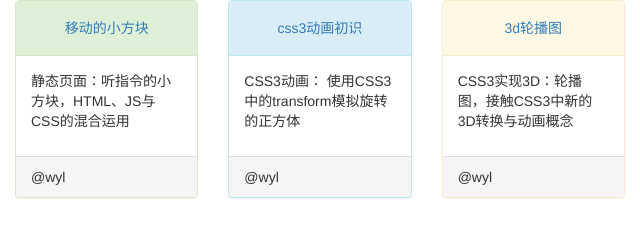
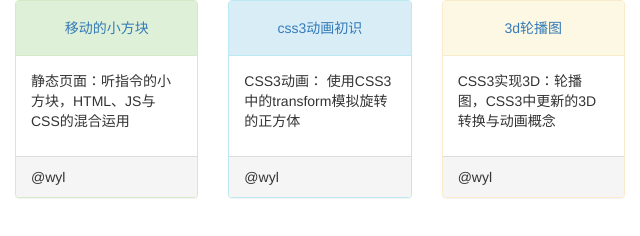
Before and after one commit to SwallowLong/myresume, a plain HTML site: page index.html in a window 1280 px wide. Shown: the full height of the page, 640-1280 px from the left. Drawn offline with nearby package versions, Linux system fonts and the light colour scheme.

Commit message:
修改index

```diff
--- a/index.html
+++ b/index.html
@@ -95,7 +95,7 @@
                         </a>
                     </div>
                     <div class="panel-body">
-                        <p>CSS3实现3D：轮播图，接触CSS3中新的3D转换与动画概念</p>
+                        <p>CSS3实现3D：轮播图，CSS3中更新的3D转换与动画概念</p>
                     </div>
                     <div class="panel-footer">
                         @wyl
```
